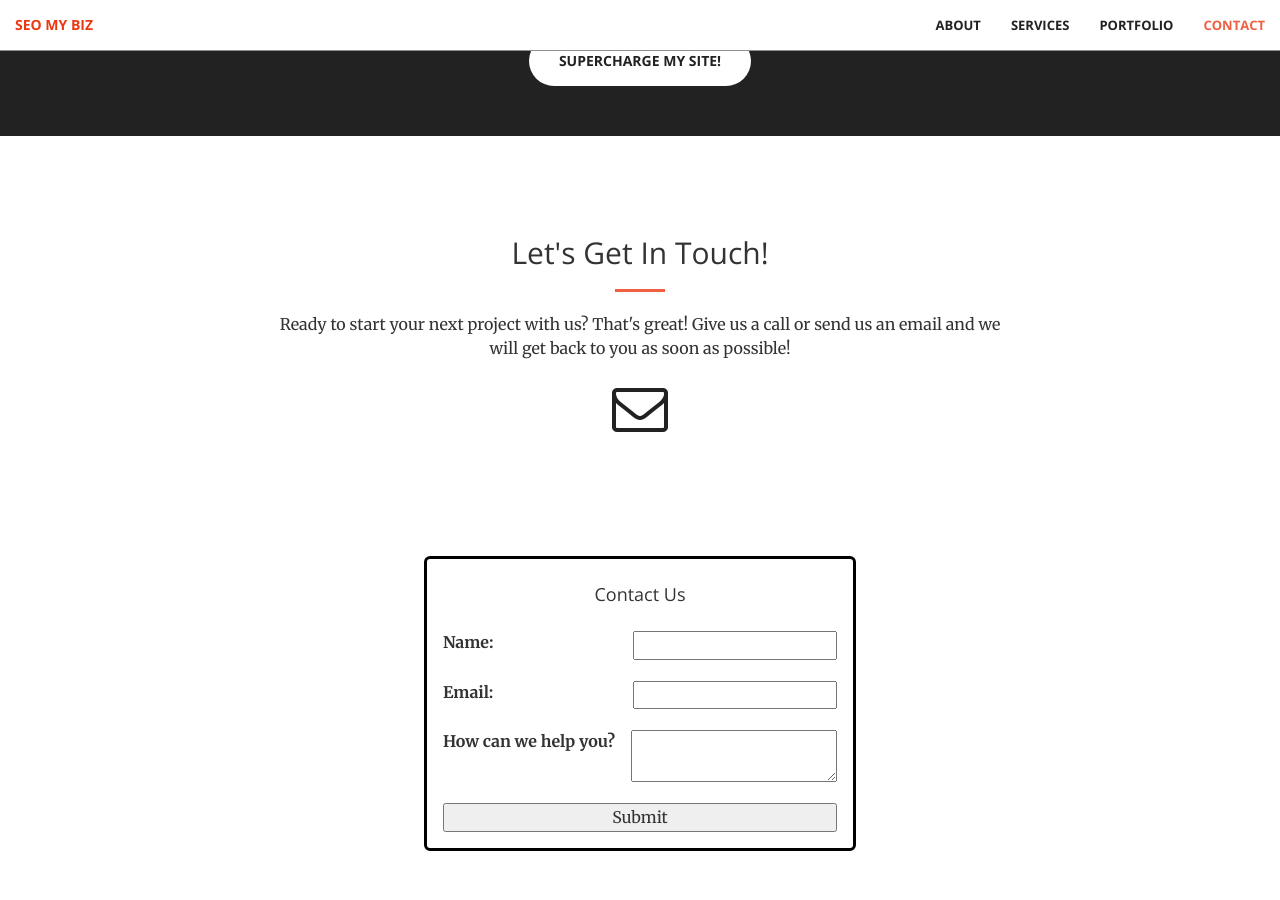
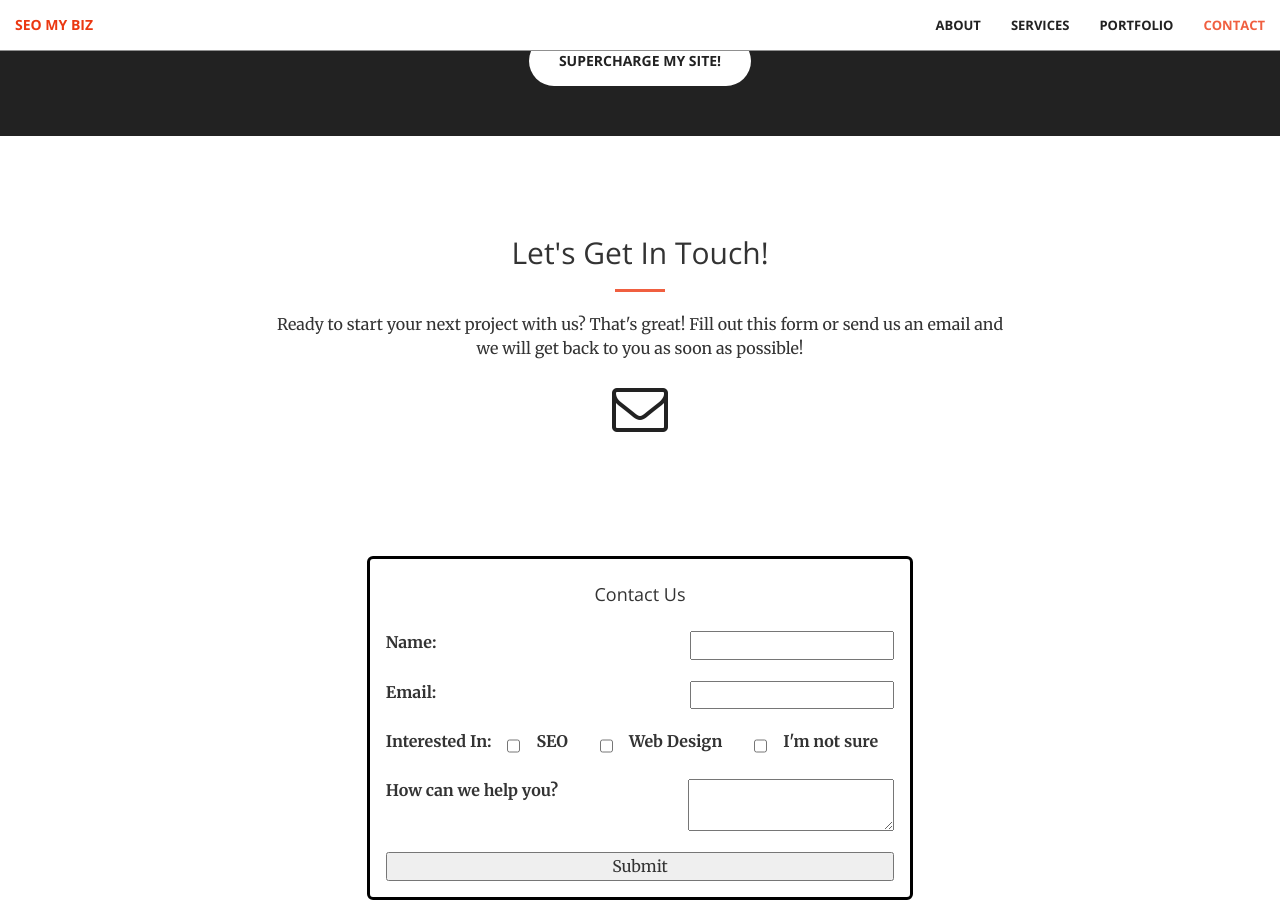
Before and after one commit to RustisaurusRex/website, a Jekyll site: the page built from index.html, in a window 1280 px wide and 900 px high, scrolled down 2349 px. Built offline with Jekyll 4.4.1, drawn with Linux system fonts in a browser that asks for light colours; before the commit the page ends 3200 px from its top, so only the background shows below that.

Commit message:
Add Checkboxes to Form

```diff
--- a/_includes/contact.html
+++ b/_includes/contact.html
@@ -4,7 +4,7 @@
             <div class="col-lg-8 col-lg-offset-2 text-center">
                 <h2 class="section-heading">Let's Get In Touch!</h2>
                 <hr class="primary">
-                <p>Ready to start your next project with us? That's great! Give us a call or send us an email and we will get back to you as soon as possible!</p>
+                <p>Ready to start your next project with us? That's great! Fill out this form or send us an email and we will get back to you as soon as possible!</p>
             </div>
             <div class="col-lg-2 col-lg-offset-2 text-center">
                 <!--
--- a/_includes/form.html
+++ b/_includes/form.html
@@ -12,6 +12,15 @@
   <label class="formlabel">
     Email:
     <input type="email" name="email">
+  </label>
+  <label class="formlabel">
+    Interested In:
+    <input type="checkbox" id="seo" name="seo" value="SEO">
+      <label for="seo"> SEO</label><br>
+      <input type="checkbox" id="website" name="website" value="Web Design">
+      <label for="website"> Web Design</label><br>
+      <input type="checkbox" id="unsure" name="unsure" value="Unsure">
+      <label for="unsure"> I'm not sure</label><br>
   </label>
   <label class="formlabel">
     How can we help you?
@@ -48,6 +57,12 @@
         placeholder: "your@email.com"
       },
       {
+        type: "checkbox",
+        label: "Interested in:",
+        name: "interest",
+        placeholder: "What's on your mind?",
+      },
+      {
         type: "textarea",
         label: "Message:",
         name: "message",
```
